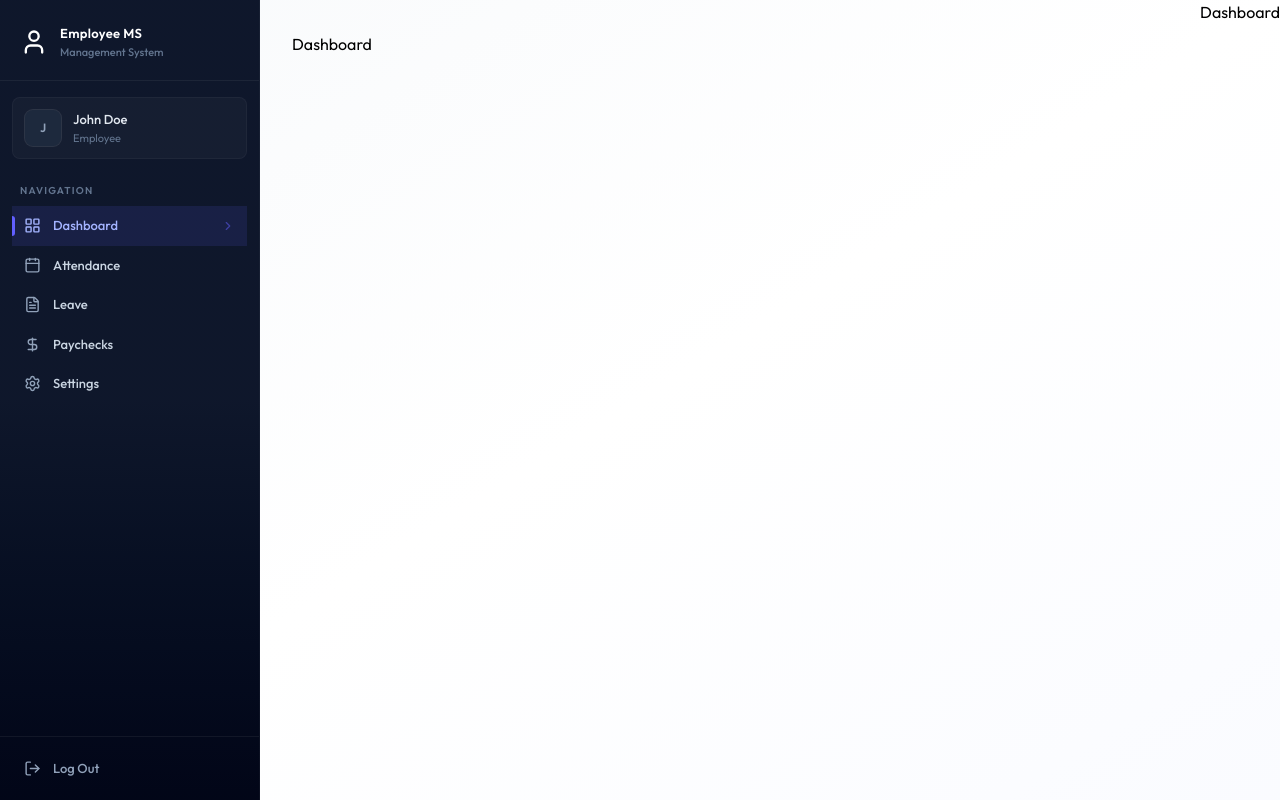
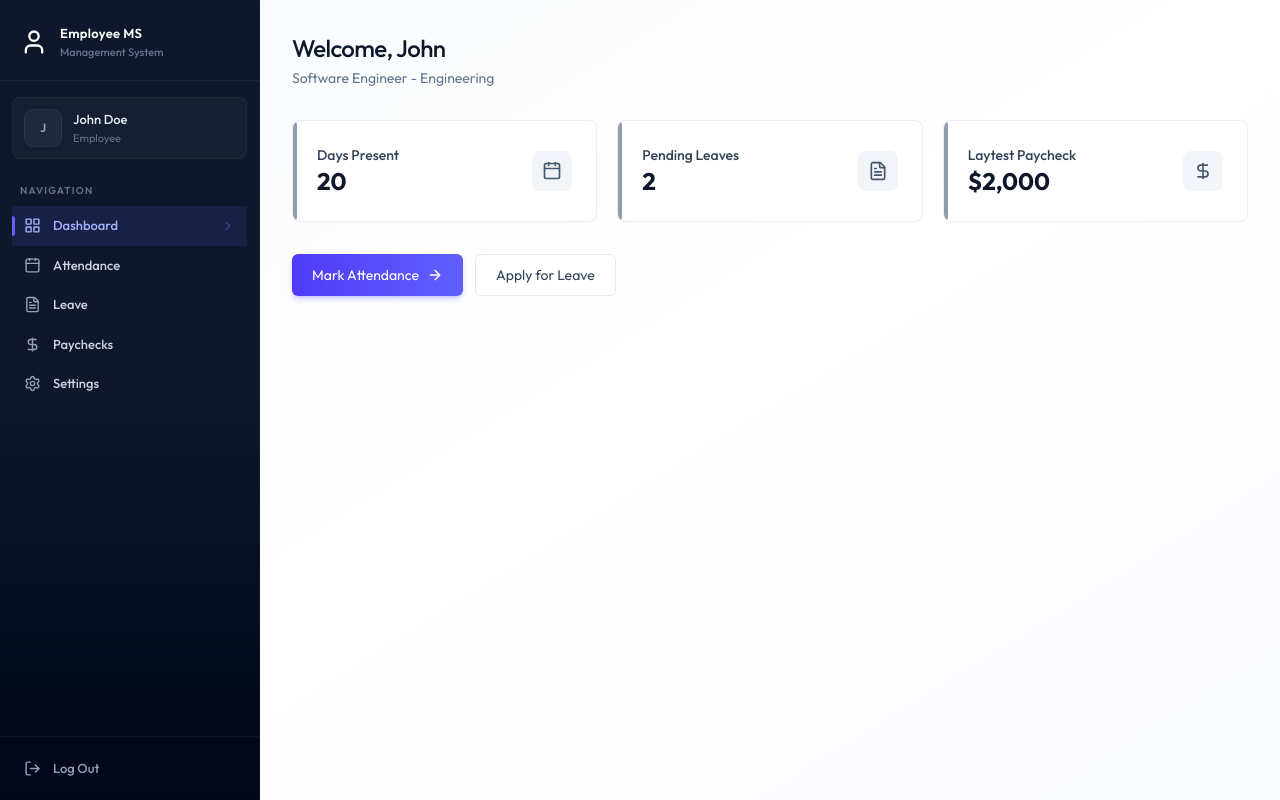
Before and after one commit to muzakryder2/mern-ems, a React (Vite) app in the folder client/: page /dashboard in a window 1280 px wide. Built offline with nearby package versions, Linux system fonts and the light colour scheme.

Commit message:
Added Employee Dashboard header

```diff
--- a/client/src/assets/assets.js
+++ b/client/src/assets/assets.js
@@ -1,4 +1,15 @@
-export const DEPARTMENTS = ["Engineering", "Human Resources", "Marketing", "Sales", "Finance", "Operations", "IT Support", "Customer Success", "Product Management", "Design"];
+export const DEPARTMENTS = [
+  "Engineering",
+  "Human Resources",
+  "Marketing",
+  "Sales",
+  "Finance",
+  "Operations",
+  "IT Support",
+  "Customer Success",
+  "Product Management",
+  "Design",
+];
 
 export const dummyAdminDashboardData = {
   role: "ADMIN",
@@ -11,7 +22,7 @@
 export const dummyEmployeeDashboardData = {
   currentMonthAttendance: 20,
   pendingLeaves: 2,
-    latestPayslip: {
+  latestPaycheck: {
     netSalary: 2000,
   },
   employee: {
@@ -175,7 +186,7 @@
   },
 ];
 
-export const dummyPayslipData = [
+export const dummyPaycheckData = [
   {
     _id: "69b41595f8a807df391d7baa",
     employeeId: "69b411e6f8a807df391d7b13",
@@ -289,7 +300,6 @@
   },
 ];
 
-
 export function getWorkingHoursDisplay(record) {
   if (record.workingHours != null) {
     const hrs = Math.floor(record.workingHours);
--- /dev/null
+++ b/client/src/components/employee-dashboad.jsx
@@ -0,0 +1,71 @@
+import { Link } from "react-router-dom";
+import {
+  ArrowRightIcon,
+  CalendarIcon,
+  DollarSignIcon,
+  FileTextIcon,
+} from "lucide-react";
+
+export default function EmployeeDashboard({ data }) {
+  const emp = data.employee;
+  const cards = [
+    {
+      icon: CalendarIcon,
+      value: data.currentMonthAttendance,
+      title: "Days Present",
+      subtitle: "This Month",
+    },
+    {
+      icon: FileTextIcon,
+      value: data.pendingLeaves,
+      title: "Pending Leaves",
+      subtitle: "Awaiting Approval",
+    },
+    {
+      icon: DollarSignIcon,
+      value: data.latestPaycheck
+        ? `$${data.latestPaycheck.netSalary?.toLocaleString()}`
+        : "N/A",
+      title: "Laytest Paycheck",
+      subtitle: "Most Recent Payout",
+    },
+  ];
+
+  return (
+    <div className="animate-fade-in">
+      <div className="page-header">
+        <h1 className="page-title">Welcome, {emp.firstName}</h1>
+        <p className="page-subtitle">
+          {emp?.position} - {emp?.department || "No Department"}
+        </p>
+      </div>
+
+      <div className="grid grid-cols-1 sm:grid-cols-3 gap-4 sm:gap-5 mb-8">
+        {cards.map((card, index) => (
+          <div
+            key={index}
+            className="card card-hover p-5 sm:p-6 relative overflow-hidden group flex items-center justify-between"
+          >
+            <div>
+              <div className="absolute left-0 top-0 bottom-0 w-1 rounded-r-full bg-slate-500/70 group-hover:bg-indigo-500/70" />
+              <p className="text-sm font-medium text-slate-700">{card.title}</p>
+              <p className="text-2xl font-bold text-slate-900">{card.value}</p>
+            </div>
+            <card.icon className="size-10 p-2.5 rounded-lg bg-slate-100 text-slate-600 group-hover:bg-indigo-50 group-hover:text-indigo-600 transition-colors duration-200" />
+          </div>
+        ))}
+      </div>
+      <div className="flex flex-col sm:flex-row gap-3">
+        <Link
+          to="/attendance"
+          className="btn-primary text-center inline-flex items-center justify-center gap-2"
+        >
+          Mark Attendance <ArrowRightIcon className="w-4 h-4" />
+        </Link>
+        <Link to="/leave" className="btn-secondary text-center">
+          Apply for Leave
+        </Link>
+      </div>
+    </div>
+  );
+}
--- /dev/null
+++ b/client/src/components/loading.jsx
@@ -0,0 +1,7 @@
+export default function Loading() {
+  return (
+    <div className="flex justify-center h-screen items-center">
+      <div className="animate-spin size-8 border-2 border-indigo-600 border-t-transparent rounded-full" />
+    </div>
+  );
+}
--- a/client/src/pages/dashboard.jsx
+++ b/client/src/pages/dashboard.jsx
@@ -1,3 +1,34 @@
+import { useEffect, useState } from "react";
+import { dummyEmployeeDashboardData } from "../assets/assets";
+import Loading from "../components/loading";
+import EmployeeDashboard from "../components/employee-dashboad";
+
 export default function Dashboard() {
-  return <div>Dashboard</div>;
+  const [data, setData] = useState(null);
+  const [loading, setLoading] = useState(true);
+
+  useEffect(() => {
+    setData(dummyEmployeeDashboardData);
+    setTimeout(() => {
+      setLoading(false);
+    }, 1000);
+  }, []);
+
+  if (loading) {
+    return <Loading />;
+  }
+
+  if (!data) {
+    return (
+      <p className="text-center text-slate-500 py-12">
+        Failed to load dasboard
+      </p>
+    );
+  }
+
+  if (data.role === "ADMIN") {
+    return <div className="">admin dashboard</div>;
+  } else {
+    return <EmployeeDashboard data={data} />;
+  }
 }
--- a/client/src/pages/layout.jsx
+++ b/client/src/pages/layout.jsx
@@ -10,7 +10,6 @@
           <Outlet />
         </div>
       </main>
-      <Outlet />
     </div>
   );
 }
```
Lines whose indentation alone changed are shown as unchanged.
